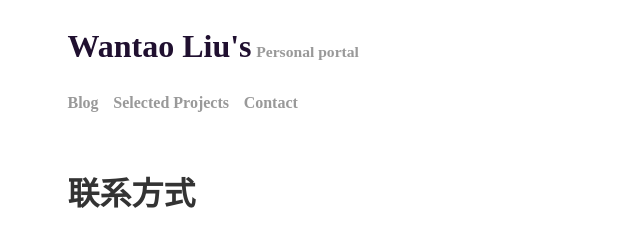
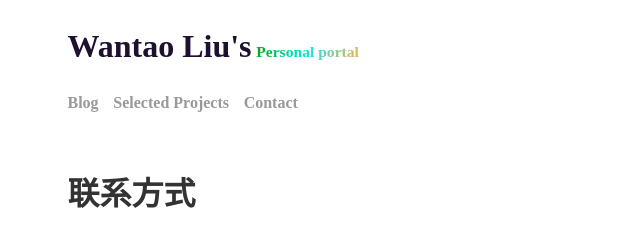
Before and after one commit to Tenktau/me.vantao.cn, a Jekyll site: the page built from menu/contact.md, in a window 1280 px wide. Shown: the top 227 px of the page, without its empty margins (265-905 px from the left). Built offline with Jekyll 4.4.1, drawn with Linux system fonts in a browser that asks for light colours.

Commit message:
feat: make subtitle shine~

```diff
--- a/_sass/_default.scss
+++ b/_sass/_default.scss
@@ -48,7 +48,11 @@
 }
 
 .header-subtitle {
-  color: $light-gray-color;
+  // color: $light-gray-color;
+  background: linear-gradient(120deg, #06a106, #04e8e0 50%, #fcb045);
+  -webkit-background-clip: text;
+  background-clip: text;
+  -webkit-text-fill-color: #0000;
 }
 
 .header__inner {
```
